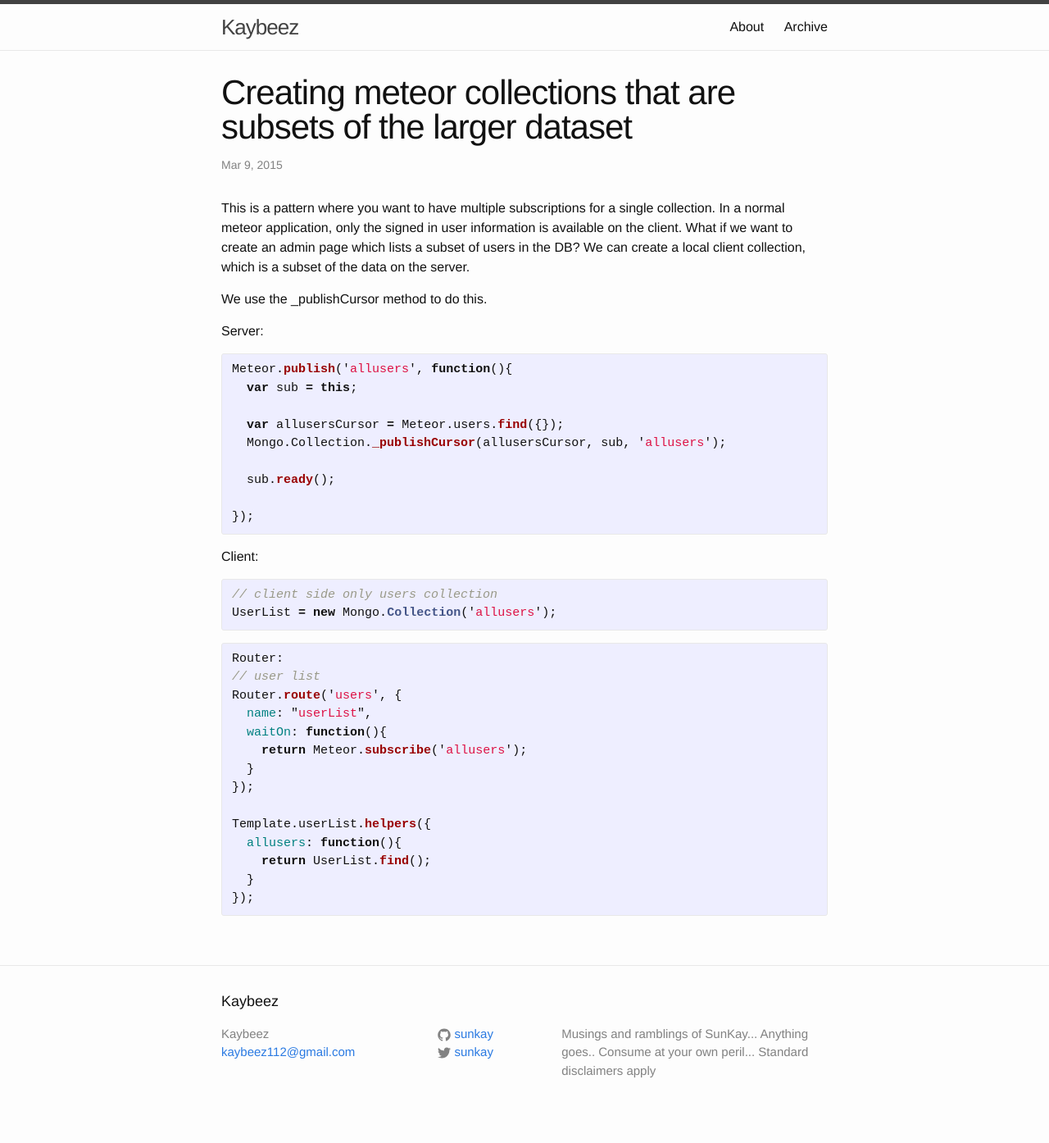
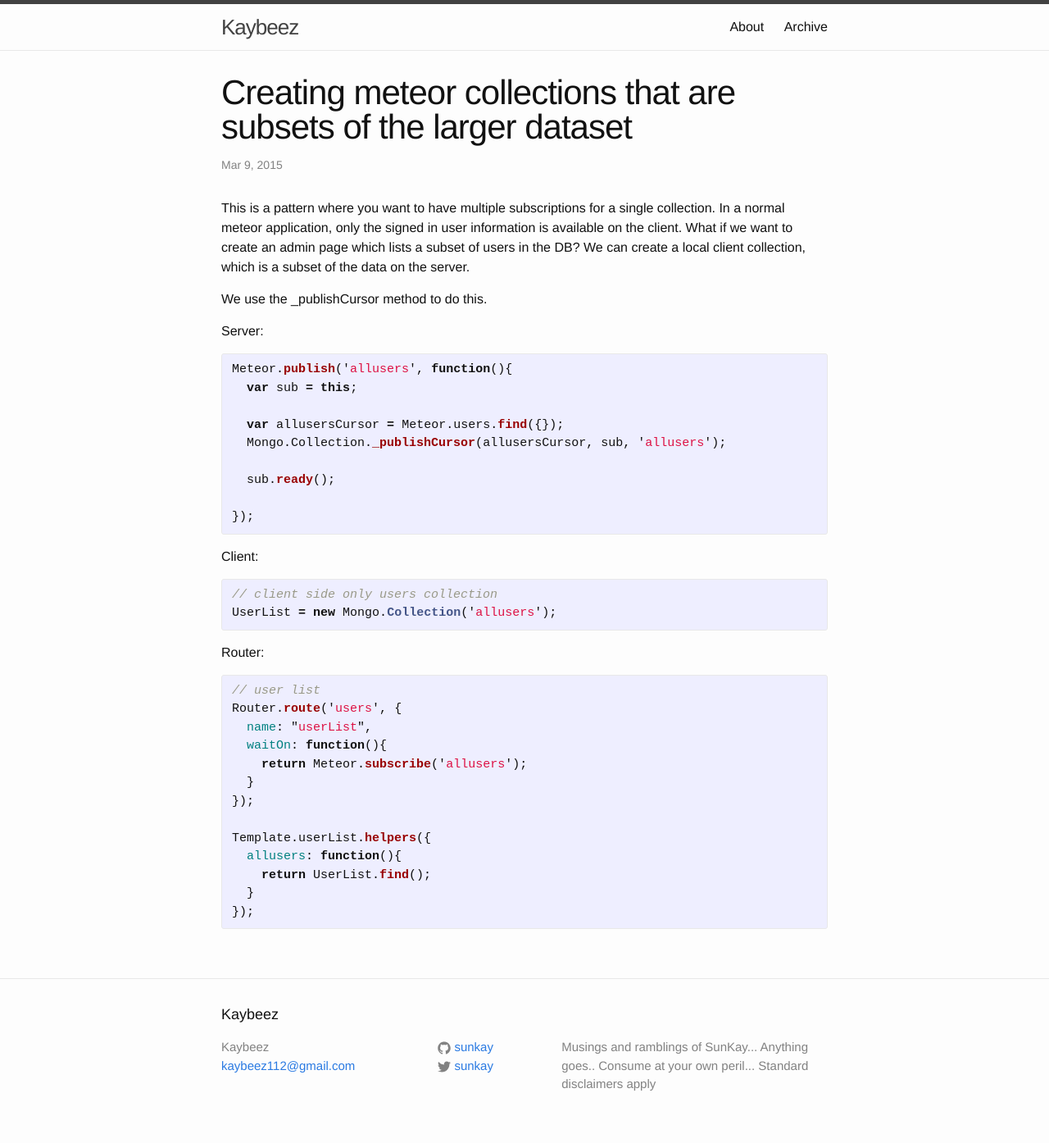
Before and after one commit to sunkay/sunkay.github.io, a Jekyll site: the page built from _posts/2015-03-09-meteor-collection-subsets.markdown, in a window 1280 px wide. Shown: the whole page at 82% size. Built offline with Jekyll 4.4.1, drawn with Linux system fonts in a browser that asks for light colours.

Commit message:
publishCursor

```diff
--- a/_posts/2015-03-09-meteor-collection-subsets.markdown
+++ b/_posts/2015-03-09-meteor-collection-subsets.markdown
@@ -31,8 +31,8 @@ UserList = new Mongo.Collection('allusers');
 
 {% endhighlight javascript %}
 
+Router:
 {% highlight javascript %}
-Router:
 // user list
 Router.route('users', {
   name: "userList",
```
